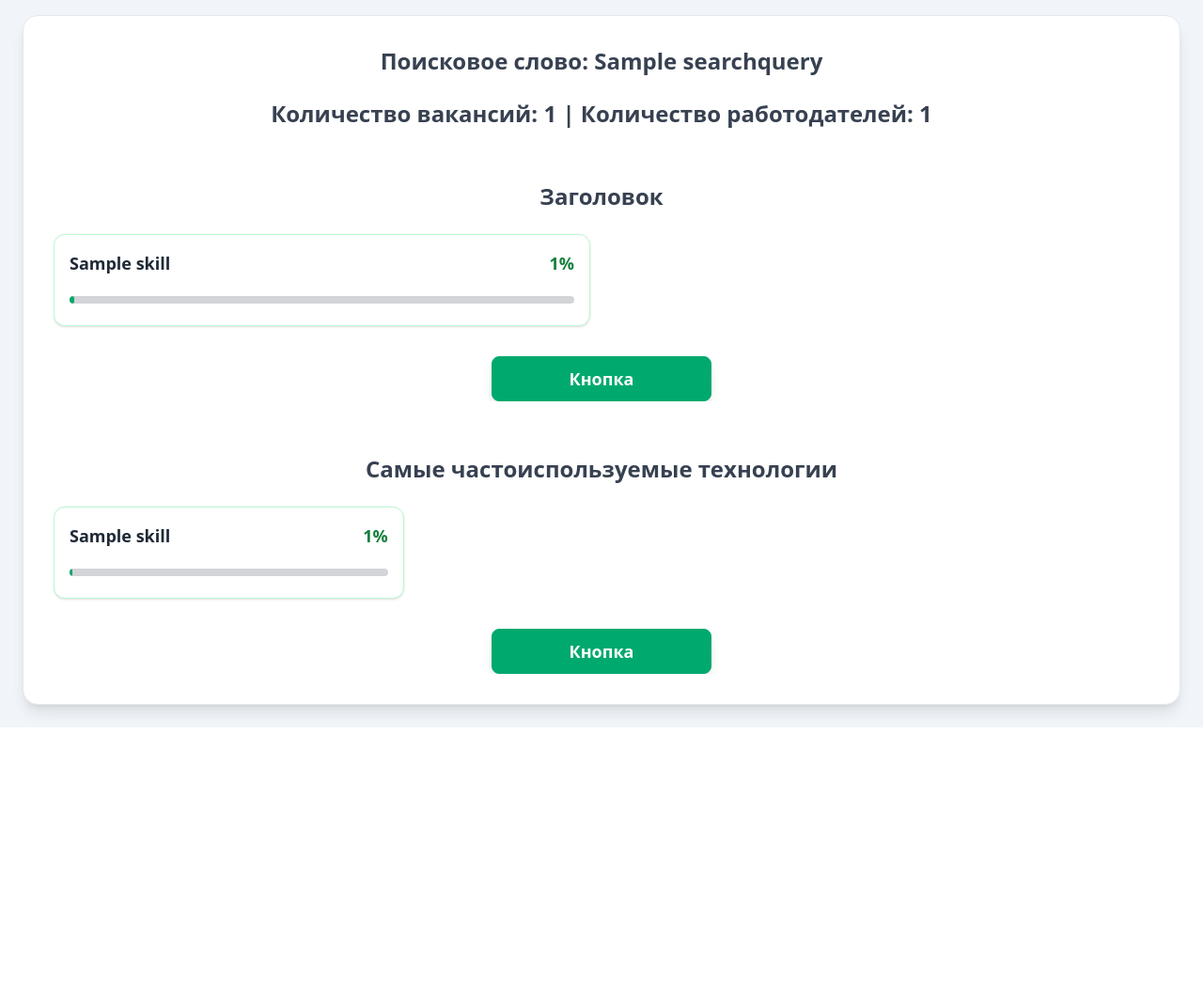
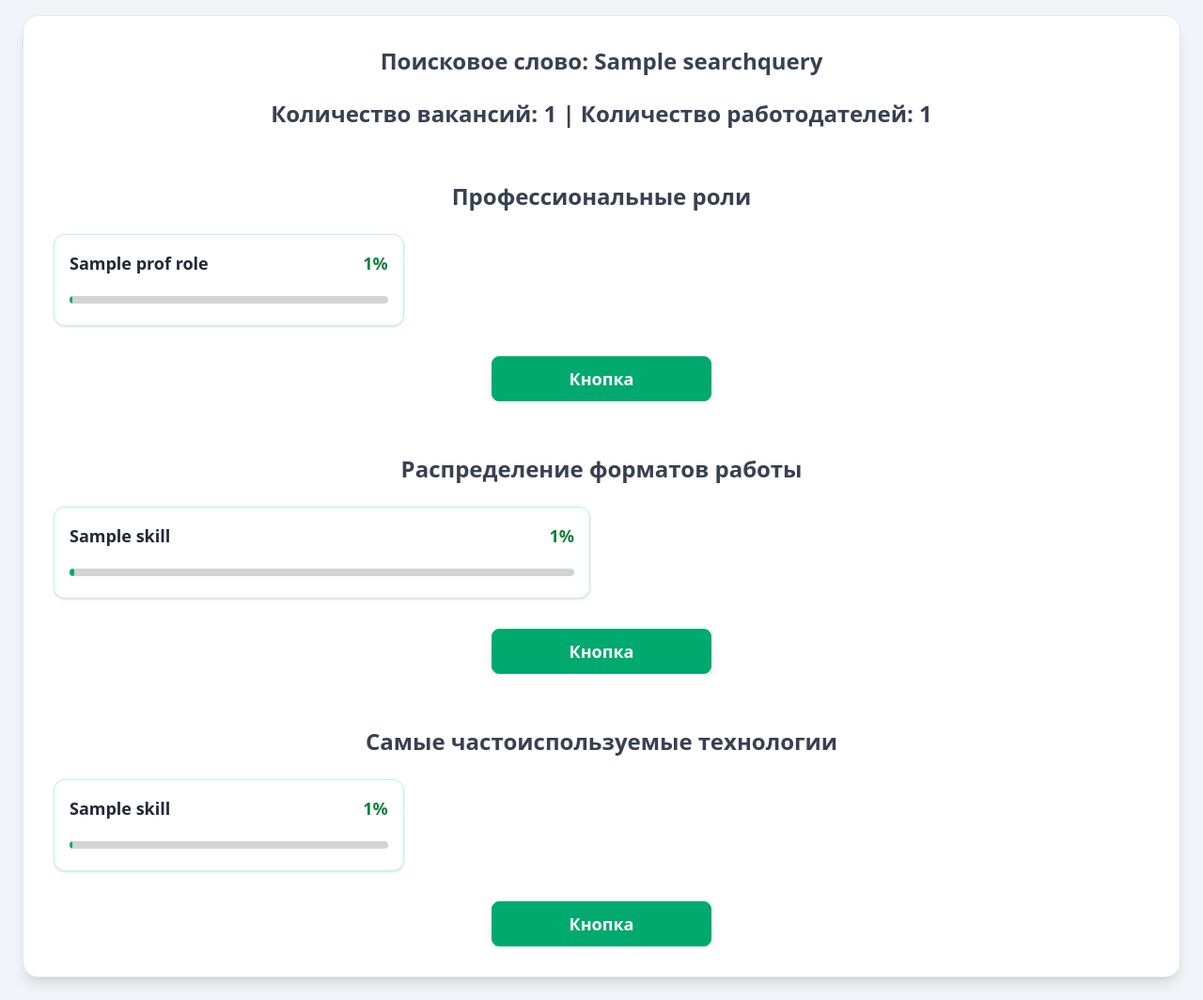
Before and after one commit to 4eLoBeK-001/HHParser, a Django app: template templates/hh_app/detail_statistics.html in a window 1280 px wide. Shown: the part 220-1284 px from the top of the page at 94% size. Before the commit the page ends 994 px from the top, so only its background shows below. Run offline with Django 5.2, Linux system fonts and the light colour scheme; tables that the repository leaves empty hold one stand-in row (values such as "Sample post"); the template is opened without the code that fills it: values that come from a table or form of the project are taken from there, most other values are stand-ins (such as "Sample title", 1, 10 or a date in 2020); some libraries are stand-ins or nearby versions.

Commit message:
added a professional role

```diff
--- a/templates/hh_app/detail_statistics.html
+++ b/templates/hh_app/detail_statistics.html
@@ -20,7 +20,38 @@
         <div class="overflow-x-auto mt-6">
             <div class="mt-8">
                 <h1 class="text-2xl text-center font-semibold mb-6 text-gray-700">
-                        Заголовок
+                    Профессиональные роли
+                </h1>
+
+                <div class="grid grid-cols-1 md:grid-cols-3 gap-6 text-lg">
+
+                    {% for prof_role in prof_roles_statistics %}
+                    <div class="p-4 bg-white rounded-xl shadow border border-green-200">
+                        <div class="flex justify-between mb-2">
+                            <span class="font-semibold text-gray-800">{{prof_role.professional_roles__name}}</span>
+                            <span class="font-bold text-green-700">{{prof_role.percent}}%</span>
+                        </div>
+                        <progress class="progress progress-success w-full" value="{{prof_role.percent}}" max="100"></progress>
+                    </div>
+                    {% endfor %}
+
+                </div>
+
+                 <div class="flex justify-center mt-8">
+                    <a href=""
+                    class="btn btn-success w-[20%] min-w-[200px] max-w-[25%] text-white text-center text-lg
+                            shadow-lg hover:shadow-xl transition-all duration-300">
+                        Кнопка
+                    </a>
+                </div>
+            </div>
+
+        </div>
+
+        <div class="overflow-x-auto mt-6">
+            <div class="mt-8">
+                <h1 class="text-2xl text-center font-semibold mb-6 text-gray-700">
+                    Распределение форматов работы
                 </h1>
 
                 <div class="grid grid-cols-1 md:grid-cols-2 gap-6 text-lg">
```
Also changed, not shown: hh_app/views.py (+16 -0 lines).
